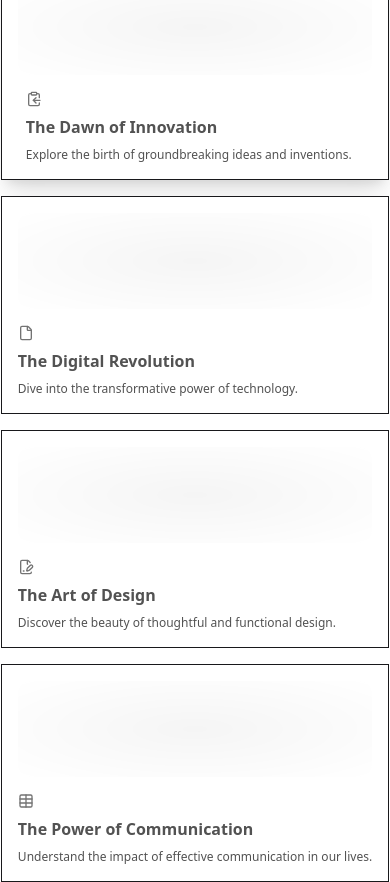
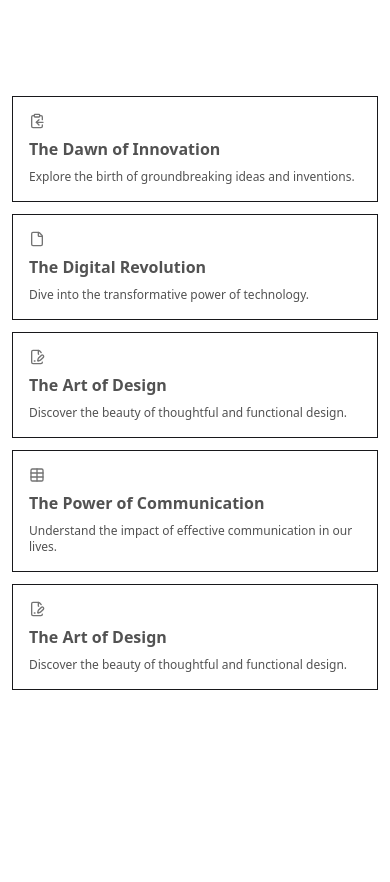
Before and after one commit to aritra1999/beepboop, a SvelteKit app: page / in a window 390 px wide. After the commit the page ends 844 px from the top, so only its background shows below. Built offline with nearby package versions, Linux system fonts and the light colour scheme.

Commit message:
feat: update bento grid to be responsive

```diff
--- a/src/lib/components/ui/BentoGrid/BentoGrid.svelte
+++ b/src/lib/components/ui/BentoGrid/BentoGrid.svelte
@@ -6,7 +6,7 @@
 
 <div
 	class={cn(
-		'mx-auto grid max-w-7xl grid-cols-1 gap-4 md:auto-rows-[18rem] md:grid-cols-3 ',
+		'mx-auto grid max-w-7xl grid-cols-1 gap-3 md:auto-rows-[18rem] md:grid-cols-4',
 		className
 	)}
 >
--- a/src/lib/components/ui/BentoGrid/BentoGridItem.svelte
+++ b/src/lib/components/ui/BentoGrid/BentoGridItem.svelte
@@ -13,7 +13,6 @@
 		className
 	)}
 >
-	<slot name="header" />
 	<div class="transition duration-200 group-hover/bento:translate-x-2">
 		<slot name="icon" />
 		<div class="mb-2 mt-2 font-sans font-bold text-neutral-600 dark:text-neutral-200">
--- a/src/lib/components/ui/Home/Home.svelte
+++ b/src/lib/components/ui/Home/Home.svelte
@@ -5,7 +5,7 @@
 	export let items = [];
 </script>
 
-<BentoGrid className="max-w-4xl mx-auto md:auto-rows-[20rem]">
+<BentoGrid className="max-w-4xl mx-auto md:auto-rows-[20rem] overflow-y-auto pb-20">
 	{#each items as item, i (i)}
 		<BentoGridItem title={item.title} description={item.description} className={item.className}>
 			<div
--- a/src/routes/+page.svelte
+++ b/src/routes/+page.svelte
@@ -6,30 +6,36 @@
 		{
 			title: 'The Dawn of Innovation',
 			description: 'Explore the birth of groundbreaking ideas and inventions.',
-			className: 'col-span-1 row-span-2',
+			className: 'md:col-span-1 md:row-span-2',
 			icon: ClipboardCopy
 		},
 		{
 			title: 'The Digital Revolution',
 			description: 'Dive into the transformative power of technology.',
-			className: 'md:col-span-1',
+			className: 'md:col-span-1 md:row-span-1',
 			icon: File
 		},
 		{
 			title: 'The Art of Design',
 			description: 'Discover the beauty of thoughtful and functional design.',
-			className: 'md:col-span-1',
+			className: 'md:col-span-2 md:col-row-1',
 			icon: FileSignature
 		},
 		{
 			title: 'The Power of Communication',
 			description: 'Understand the impact of effective communication in our lives.',
-			className: 'md:col-span-2',
+			className: 'md:col-span-2 md:row-span-1',
 			icon: Table
+		},
+		{
+			title: 'The Art of Design',
+			description: 'Discover the beauty of thoughtful and functional design.',
+			className: 'md:col-span-1 md:col-span-1 ',
+			icon: FileSignature
 		}
 	];
 </script>
 
-<section class="flex h-screen w-screen items-center justify-center py-20">
+<section class="flex h-screen w-screen items-start justify-center px-3 py-24 sm:py-72">
 	<Home {items} />
 </section>
```
